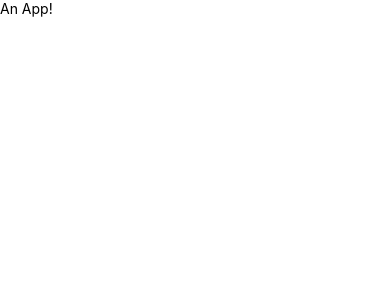
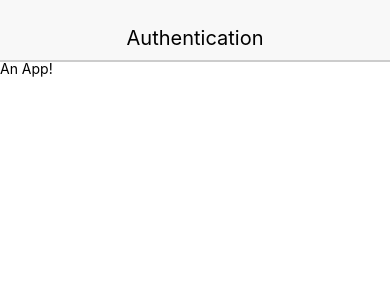
Before and after one commit to prSathan/Authorisation-App, a React Native app: screen / in a window 390 px wide. Shown: the top 300 px of the page. Built offline with nearby package versions, Linux system fonts and the light colour scheme.

Commit message:
Added re-usable components to project

```diff
--- a/package.json
+++ b/package.json
@@ -13,6 +13,7 @@
 	"devDependencies": {
 		"babel-jest": "21.2.0",
 		"babel-preset-react-native": "4.0.0",
+		"eslint-config-rallycoding": "^3.2.0",
 		"jest": "21.2.1",
 		"react-test-renderer": "16.0.0-beta.5"
 	},
--- a/src/App.js
+++ b/src/App.js
@@ -1,10 +1,12 @@
 import React, { Component } from 'react';
 import { View, Text } from 'react-native';
+import { Header } from './components/common';
 
 class App extends Component {
   render() {
     return (
       <View>
+        <Header headerText="Authentication" />
         <Text>An App!</Text>
       </View>
     );
--- /dev/null
+++ b/src/components/common/Button.js
@@ -0,0 +1,36 @@
+import React from 'react';
+import { Text, TouchableOpacity } from 'react-native';
+
+const Button = ({ onPress, children }) => {
+  const { buttonStyle, textStyle } = styles;
+  return (
+    <TouchableOpacity onPress={onPress} style={buttonStyle}>
+      <Text style={textStyle}>
+        {children}
+      </Text>
+    </TouchableOpacity>
+  );
+};
+
+const styles = {
+  textStyle: {
+    alignSelf: 'center',
+    color: '#007aff',
+    fontSize: 16,
+    fontWeight: '600',
+    paddingTop: 10,
+    paddingBottom: 10
+  },
+  buttonStyle: {
+    flex: 1,
+    alignSelf: 'stretch',
+    backgroundColor: '#fff',
+    borderRadius: 5,
+    borderWidth: 1,
+    borderColor: '#007aff',
+    marginLeft: 5,
+    marginRight: 5
+  }
+};
+
+export { Button };
--- /dev/null
+++ b/src/components/common/Card.js
@@ -0,0 +1,31 @@
+import React from 'react';
+import { View } from 'react-native';
+
+const Card = (props) => {
+  return (
+    <View style={styles.containerStyle}>
+      {props.children}
+    </View>
+  );
+};
+
+const styles = {
+  containerStyle: {
+    borderWidth: 1,
+    borderRadius: 2,
+    borderColor: '#ddd',
+    borderBottomWidth: 0,
+    shadowColor: '#000',
+    shadowOffset: { width: 0, height: 2 },
+    shadowOpacity: 0.1,
+    shadowRadius: 2,
+    elevation: 1,
+    marginLeft: 5,
+    marginRight: 5,
+    marginTop: 10
+  }
+};
+
+export { Card };
+
+// prop.children - how a parent component renders a child component
--- /dev/null
+++ b/src/components/common/CardSection.js
@@ -0,0 +1,24 @@
+import React from 'react';
+import { View } from 'react-native';
+
+const CardSection = (props) => {
+  return (
+    <View style={styles.containerStyle}>
+      {props.children}
+    </View>
+  );
+};
+
+const styles = {
+  containerStyle: {
+    borderBottomWidth: 1,
+    padding: 5,
+    backgroundColor: '#fff',
+    justifyContent: 'flex-start',
+    flexDirection: 'row',
+    borderColor: '#ddd',
+    position: 'relative'
+  }
+};
+
+export { CardSection };
--- /dev/null
+++ b/src/components/common/Header.js
@@ -0,0 +1,39 @@
+// Import Libraries for making a Component
+
+import React from 'react';
+import { Text, View } from 'react-native';
+
+// Make a Component
+
+const Header = (props) => {
+  const { textStyle, viewStyle } = styles;
+
+  return (
+    <View style={viewStyle}>
+      <Text style={textStyle}>{props.headerText}</Text>
+    </View>
+  );
+};
+
+const styles = {
+  viewStyle: {
+    backgroundColor: '#F8F8F8',
+    justifyContent: 'center',
+    alignItems: 'center',
+    height: 60,
+    paddingTop: 15,
+    shadowColor: '#000',
+    shadowOffset: { width: 0, height: 2 },
+    shadowOpacity: 0.2,
+    elevation: 2,
+    position: 'relative'
+
+  },
+  textStyle: {
+    fontSize: 20
+  }
+};
+
+// Make the Component available to other parts of the app
+
+export { Header };
--- /dev/null
+++ b/src/components/common/index.js
@@ -0,0 +1,4 @@
+export * from './Button';
+export * from './Card';
+export * from './CardSection';
+export * from './Header';
```
Also changed, not shown: 2 other files (tests, documents, lock files or other folders).
